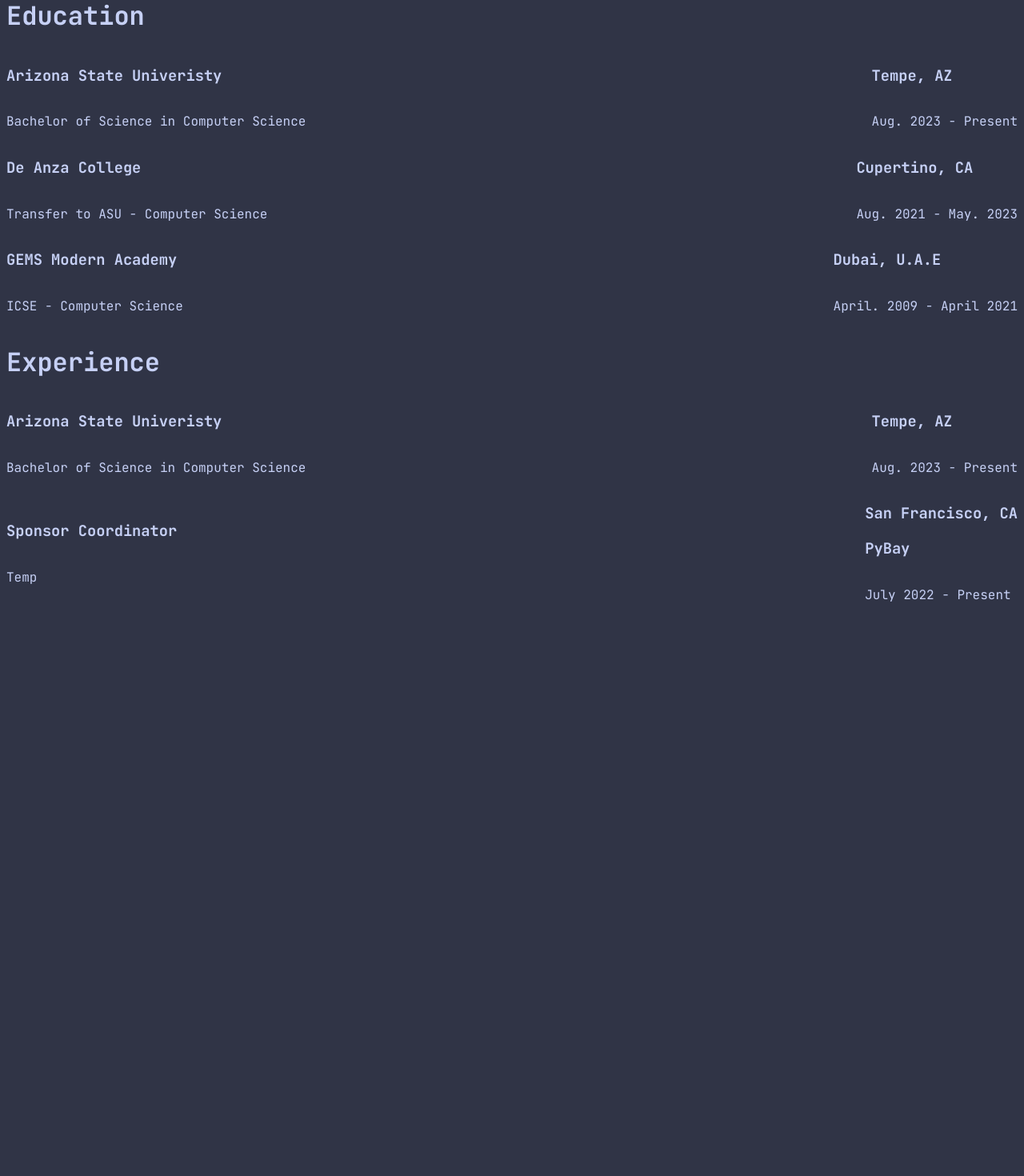
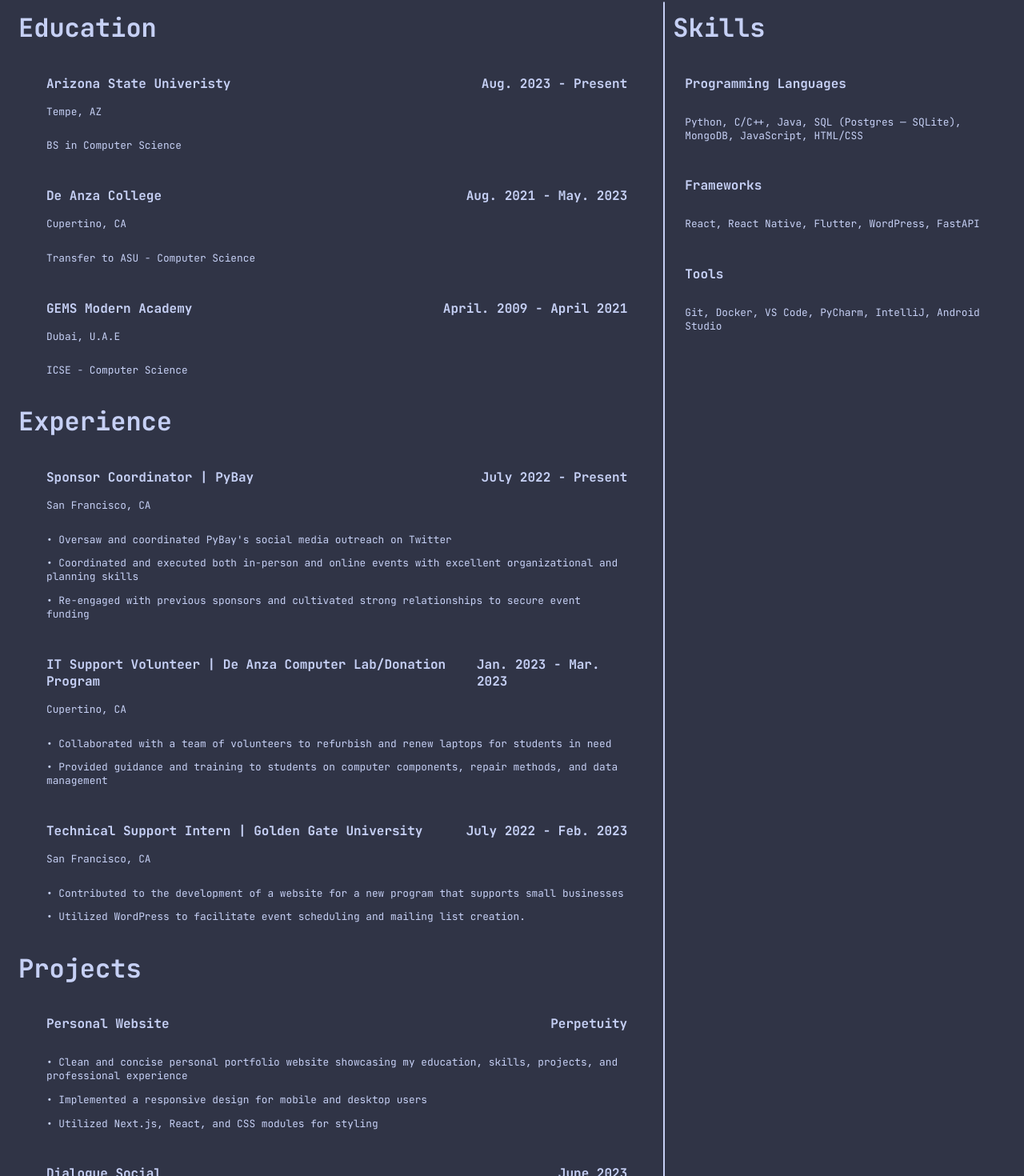
Before and after one commit to Smit2553/smit2553.github.io, a Next.js app: page /resume in a window 1280 px wide. Shown: the part 23-1493 px from the top of the page at 80% size. Before the commit the page ends 801 px from the top, so only its background shows below. Built offline with nearby package versions, Linux system fonts and the light colour scheme.

Commit message:
Added resumeItem component and updated resume page

```diff
--- a/app/components/resumeItem.module.css
+++ b/app/components/resumeItem.module.css
@@ -1,11 +1,18 @@
 .container {
+  display: flex;
+  flex-direction: column;
+  margin: 15px;
+}
+
+.container h3 {
+  font-size: 1em;
+}
+
+.container p {
+  font-size: 0.8em;
+}
+.container1 {
   display: flex;
   flex-direction: row;
   justify-content: space-between;
-  align-items: center;
 }
-
-.container1 {
-  display: flex;
-  flex-direction: column;
-}
--- a/app/components/resumeItem.tsx
+++ b/app/components/resumeItem.tsx
@@ -2,23 +2,29 @@
 
 export default function ResumeItem(props: {
   title: string;
-  date: string;
+  date?: string;
   description: string;
-  location: string;
-  position?: string;
+  location?: string;
+  description2?: string;
+  description3?: string;
 }) {
   return (
     <div className={styles.container}>
       <div className={styles.container1}>
-        <h3>{props.title}</h3>
-        <p>{props.description}</p>
+        <div>
+          <h3>{props.title}</h3>
+          <p>{props.location}</p>
+        </div>
+
+        <h3>{props.date}</h3>
       </div>
+
       <div className={styles.container1}>
         <div>
-          <h3>{props.location}</h3>
-          <h3>{props.position}</h3>
+          <p>{props.description}</p>
+          <p>{props.description2}</p>
+          <p>{props.description3}</p>
         </div>
-        <p>{props.date}</p>
       </div>
     </div>
   );
--- a/app/layout.tsx
+++ b/app/layout.tsx
@@ -3,11 +3,6 @@
 import "./globals.css";
 
 const jetbrains = JetBrains_Mono({ subsets: ["latin"] });
-
-export const metadata: Metadata = {
-  title: "Smit Devrukhkar",
-  description: "Personal website of Smit Devrukhkar",
-};
 
 export default function RootLayout({
   children,
--- a/app/page.tsx
+++ b/app/page.tsx
@@ -1,5 +1,10 @@
 import Image from "next/image";
 import styles from "./page.module.css";
+
+export const metadata = {
+  title: "Smit Devrukhkar",
+  description: "Personal website of Smit Devrukhkar",
+};
 
 export default function Home() {
   return (
--- a/app/resume/page.module.css
+++ b/app/resume/page.module.css
@@ -0,0 +1,16 @@
+.itemcontainer {
+  margin: 20px;
+}
+
+.container {
+  display: flex;
+  flex-direction: row;
+  margin: 15px;
+}
+
+.flexborder {
+  border: 1px solid #c6d0f5;
+  border-radius: 5px;
+  margin: 10px;
+  margin-bottom: 0px;
+}
--- a/app/resume/page.tsx
+++ b/app/resume/page.tsx
@@ -2,15 +2,22 @@
 import styles from "./page.module.css";
 import ResumeItem from "../components/resumeItem";
 
+export const metadata = {
+  title: "Smit's Resume",
+  description: "Resume Page in the Personal website of Smit Devrukhkar",
+};
+
 export default function Projects() {
   return (
+    <div className={styles.container}>
       <div>
         <h1>Education</h1>
+        <div className={styles.itemcontainer}>
           <ResumeItem
             title="Arizona State Univeristy"
             date="Aug. 2023 - Present"
             location="Tempe, AZ"
-        description="Bachelor of Science in Computer Science"
+            description="BS in Computer Science"
           />
           <ResumeItem
             title="De Anza College"
@@ -24,20 +31,69 @@
             location="Dubai, U.A.E"
             description="ICSE - Computer Science"
           />
+        </div>
         <h1>Experience</h1>
+        <div className={styles.itemcontainer}>
           <ResumeItem
-        title="Arizona State Univeristy"
-        date="Aug. 2023 - Present"
-        location="Tempe, AZ"
-        description="Bachelor of Science in Computer Science"
+            title="Sponsor Coordinator | PyBay"
+            date="July 2022 - Present"
+            location="San Francisco, CA"
+            description="• Oversaw and coordinated PyBay's social media outreach on Twitter"
+            description2="• Coordinated and executed both in-person and online events with excellent organizational and planning skills"
+            description3="• Re-engaged with previous sponsors and cultivated strong relationships to secure event funding"
           />
           <ResumeItem
-        title="Sponsor Coordinator"
-        position="PyBay"
-        date="July 2022 - Present"
+            title="IT Support Volunteer | De Anza Computer Lab/Donation Program"
+            date="Jan. 2023 - Mar. 2023"
+            location="Cupertino, CA"
+            description="• Collaborated with a team of volunteers to refurbish and renew laptops for students in need"
+            description2="• Provided guidance and training to students on computer components, repair methods, and data management"
+          />
+          <ResumeItem
+            title="Technical Support Intern | Golden Gate University"
+            date="July 2022 - Feb. 2023"
             location="San Francisco, CA"
-        description="Temp"
+            description="• Contributed to the development of a website for a new program that supports small businesses"
+            description2="• Utilized WordPress to facilitate event scheduling and mailing list creation."
           />
+        </div>
+        <h1>Projects</h1>
+        <div className={styles.itemcontainer}>
+          <ResumeItem
+            title="Personal Website"
+            date="Perpetuity"
+            description="• Clean and concise personal portfolio website showcasing my education, skills, projects, and
+        professional experience"
+            description2="• Implemented a responsive design for mobile and desktop users"
+            description3="• Utilized Next.js, React, and CSS modules for styling"
+          />
+          <ResumeItem
+            title="Dialogue Social"
+            date="June 2023"
+            description="• Development of a hybrid shortform/longform content social media application using Flutter and Dart."
+            description2="• Employed the Flutter framework to create a dynamic and responsive user interface, ensuring a seamless and
+          engaging user experience."
+            description3="• Engaged in continuous testing and debugging processes to identify and resolve issues promptly, ensuring a stable
+          and error-free application."
+          />
+        </div>
+      </div>
+      <div className={styles.flexborder}></div>
+      <div className={styles.imageContainer}>
+        <h1>Skills</h1>
+        <ResumeItem
+          title="Programming Languages"
+          description="Python, C/C++, Java, SQL (Postgres — SQLite), MongoDB, JavaScript, HTML/CSS  "
+        />
+        <ResumeItem
+          title="Frameworks"
+          description="React, React Native, Flutter, WordPress, FastAPI"
+        />
+        <ResumeItem
+          title="Tools"
+          description="Git, Docker, VS Code, PyCharm, IntelliJ, Android Studio"
+        />
+      </div>
     </div>
   );
 }
--- a/package.json
+++ b/package.json
@@ -9,7 +9,6 @@
     "lint": "next lint"
   },
   "dependencies": {
-    "@next/font": "^14.1.4",
     "next": "14.1.4",
     "react": "^18",
     "react-dom": "^18"
```
Also changed, not shown: 1 other file (tests, documents, lock files or other folders). Lines whose indentation alone changed are shown as unchanged.
